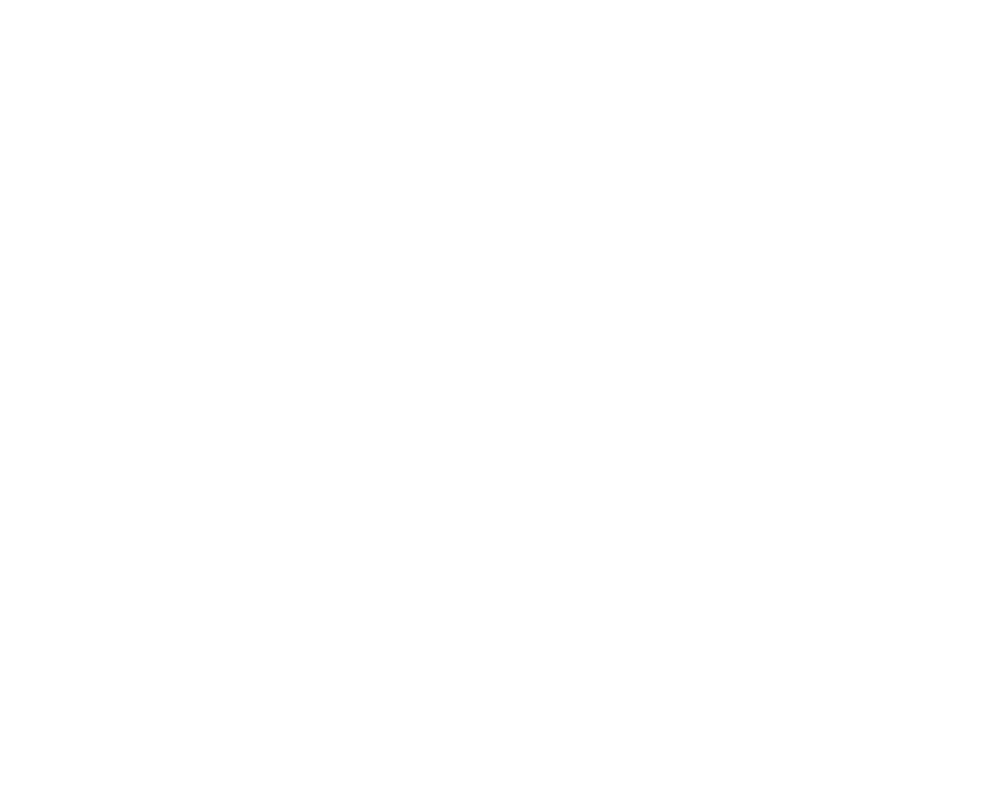
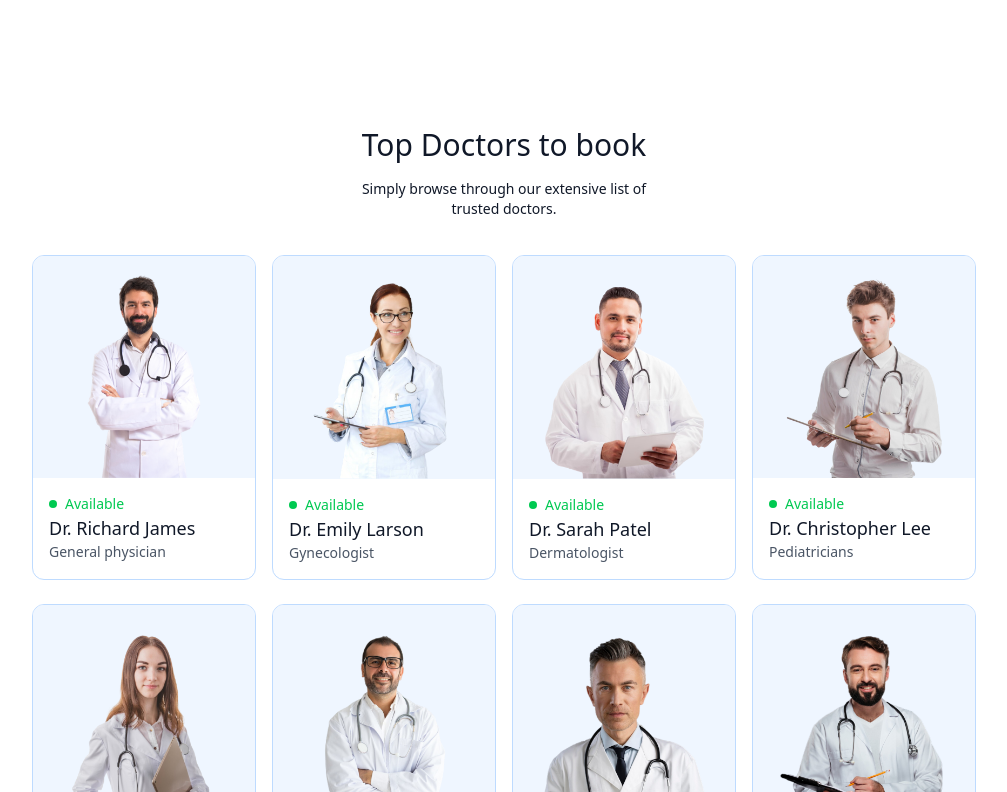
Before and after one commit to tgabriel22/HealthBooking, a React (Vite) app in the folder frontend/: page / in a window 1280 px wide. Shown: the part 1028-1820 px from the top of the page, without its empty margins (136-1143 px from the left). Before the commit the page ends 1091 px from the top, so only its background shows below. Built offline with nearby package versions, Linux system fonts and the light colour scheme.

Commit message:
Done implementing Top Doctors section

```diff
--- a/frontend/index.html
+++ b/frontend/index.html
@@ -1,5 +1,5 @@
 <!doctype html>
-<html lang="en">
+<html lang="en" class="scroll-smooth">
   <head>
     <meta charset="UTF-8" />
     <link rel="icon" type="image/svg+xml" href="/vite.svg" />
--- /dev/null
+++ b/frontend/src/components/TopDoctors.jsx
@@ -0,0 +1,32 @@
+import React, { useContext } from 'react'
+// import { doctors } from '../assets/assets'
+import { useNavigate } from 'react-router-dom'
+import { AppContext } from '../context/AppContext'
+
+const TopDoctors = () => {
+    const navigate = useNavigate()
+    const {doctors}= useContext(AppContext)
+  return (
+    <div className='flex flex-col items-center gap-4 my-16 text-gray-900 md:mx-10'>
+        <h1 className='text-3xl font-medium' >Top Doctors to book</h1>
+        <p className='sm:w-1/3 text-center text-sm'>Simply browse through our extensive list of trusted doctors.</p>
+        <div className='w-full grid grid-cols-auto gap-4 pt-5 gap-y-6 px-3 sm:px-0'>
+            {doctors.slice(0,10).map((item, index)=>(
+                <div onClick={()=>navigate(`/appointment/${item._id}`)} className='border border-blue-200 rounded-xl overflow-hidden cursor-pointer hover:translate-y-[-10px] transition-all duration-500' key={index}>
+                    <img className='bg-blue-50' src={item.image} alt="" />
+                    <div className='p-4'>
+                        <div className='flex items-center gap-2 text-sm text-center text-green-500'>
+                            <p className='w-2 h-2 bg-green-500 rounded-full'></p><p>Available</p>
+                        </div>
+                        <p className='text-gray-900 text-lg font-medium'>{item.name}</p>
+                        <p className='text-gray-600 text-sm'>{item.speciality}</p>
+                    </div>
+                </div>
+            ))}
+        </div>
+        <button onClick={()=>{navigate("/doctors"); scrollTo(0,0)}} className='bg-blue-50 text-gray-600 px-12 py-3 rounded-full mt-10 cursor-pointer'>more</button>
+    </div>
+  )
+}
+
+export default TopDoctors
--- /dev/null
+++ b/frontend/src/context/AppContext.jsx
@@ -0,0 +1,17 @@
+import { createContext } from "react";
+import {doctors} from "../assets/assets"
+
+export const AppContext = createContext()
+const AppContextProvider = (props)=>{
+
+    const value ={
+        doctors
+    }
+    return(
+        <AppContext.Provider value={value}>
+            {props.children}
+        </AppContext.Provider>
+
+    )
+}
+export default AppContextProvider
--- a/frontend/src/index.css
+++ b/frontend/src/index.css
@@ -2,6 +2,7 @@
 
 @theme {
     --color-primary: #5f6FFF;
+    --grid-template-columns-auto: repeat(auto-fill, minmax(200px, 1fr))
 }
 
 .active hr{
--- a/frontend/src/main.jsx
+++ b/frontend/src/main.jsx
@@ -3,9 +3,12 @@
 import './index.css'
 import App from './App.jsx'
 import {BrowserRouter} from 'react-router-dom'
+import AppContextProvider from './context/AppContext.jsx'
 
 createRoot(document.getElementById('root')).render(
   <BrowserRouter>
+  <AppContextProvider>
     <App />
+  </AppContextProvider>
   </BrowserRouter>,
 )
--- a/frontend/src/pages/Home.jsx
+++ b/frontend/src/pages/Home.jsx
@@ -1,6 +1,7 @@
 import React from 'react'
 import Header from '../components/Header'
 import SpecialityMenu from '../components/SpecialityMenu'
+import TopDoctors from '../components/TopDoctors'
 
 const Home = () => {
   return (
@@ -8,6 +9,7 @@
     <div>
       <Header/>
       <SpecialityMenu/>
+      <TopDoctors/>
     </div>
   )
 }
```
